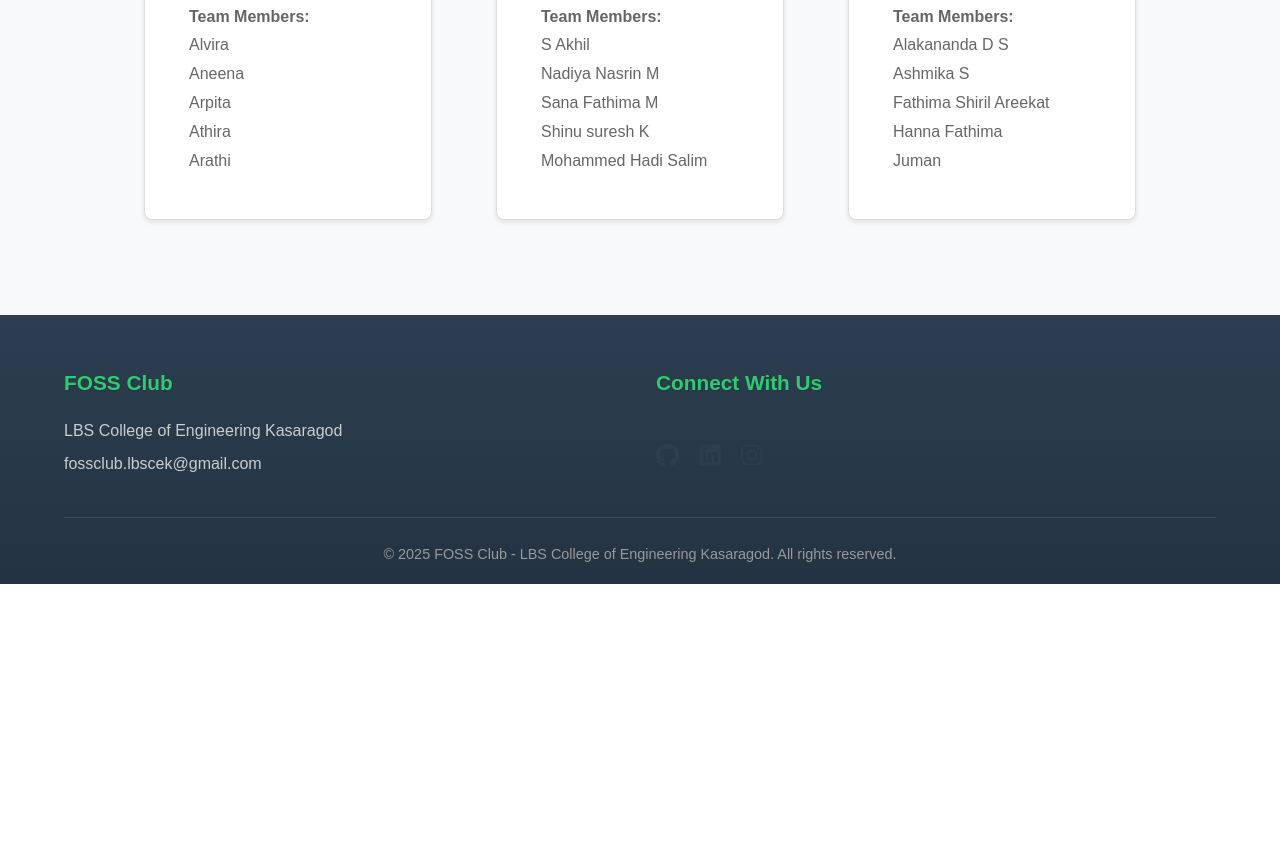
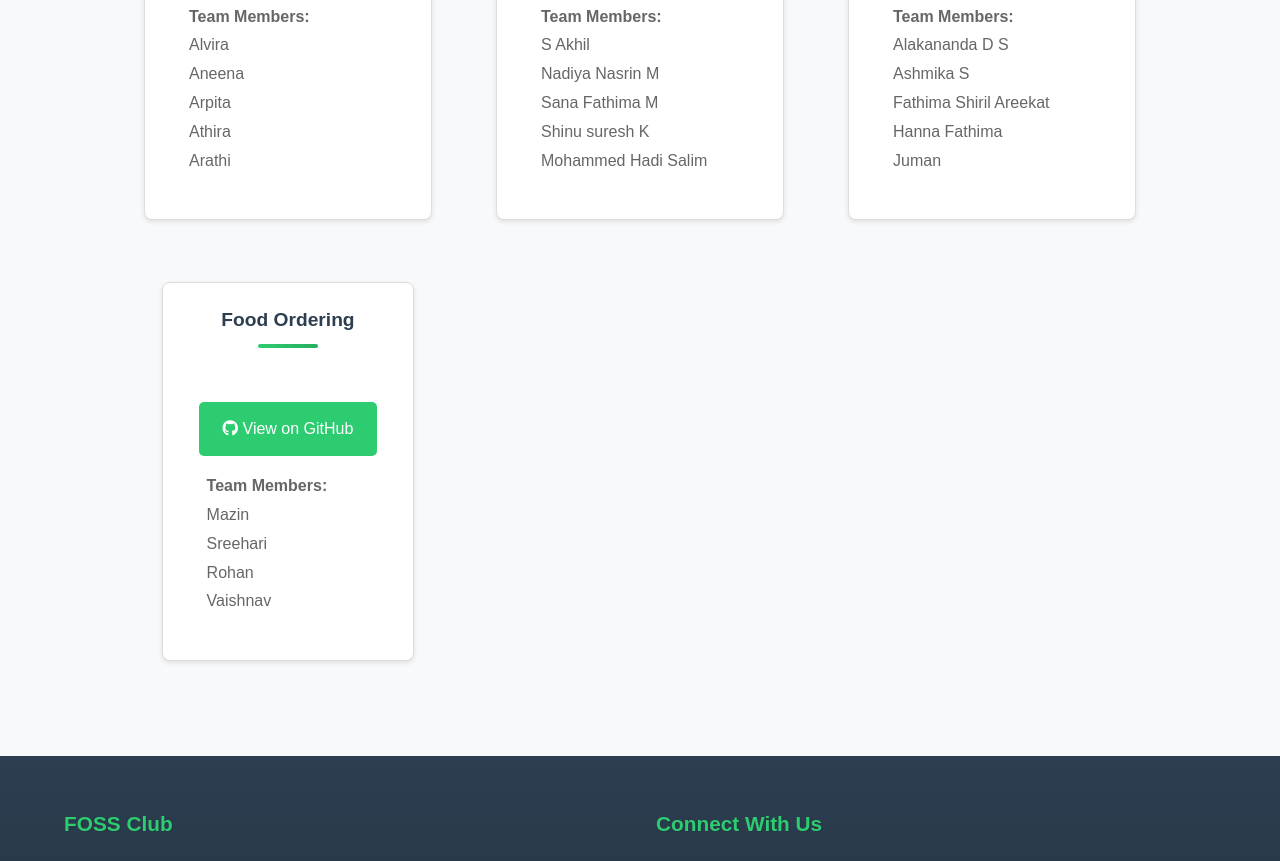
Before and after one commit to sidharths9105/fossclub-lbscek, a plain HTML site: page projects.html in a window 1280 px wide. Shown: the part 489-1350 px from the top of the page. Before the commit the page ends 1073 px from the top, so only its background shows below. Drawn offline with Linux system fonts and the light colour scheme.

Commit message:
project 4 food ordering

```diff
--- a/projects.html
+++ b/projects.html
@@ -69,15 +69,19 @@
                 <a href="https://github.com/fathimashirilareekat/cproject" target="_blank" class="project-link">
                     <i class="fab fa-github"></i> View on GitHub
                 </a>
-            <!-- </div>
+           </div>
             <div class="project-card">
-                <h2>Project Name 4</h2>
-                <p><strong>Team Members:</strong> Member 7, Member 8</p>
-                <a href="https://github.com/user/project4" target="_blank" class="project-link">
+                <h2>Food Ordering</h2>
+                <p><strong><b>Team Members:</b></strong> <br>Mazin<br>
+                    Sreehari<br>
+                    Rohan<br>
+                    Vaishnav
+                    </p>
+                <a href="https://github.com/RohanAbrahamJerry/food-ordering" target="_blank" class="project-link">
                     <i class="fab fa-github"></i> View on GitHub
                 </a>
             </div>
-            <div class="project-card">
+             <!-- <div class="project-card">
                 <h2>Project Name 5</h2>
                 <p><strong>Team Members:</strong> Member 9, Member 10</p>
                 <a href="https://github.com/user/project5" target="_blank" class="project-link">
```
